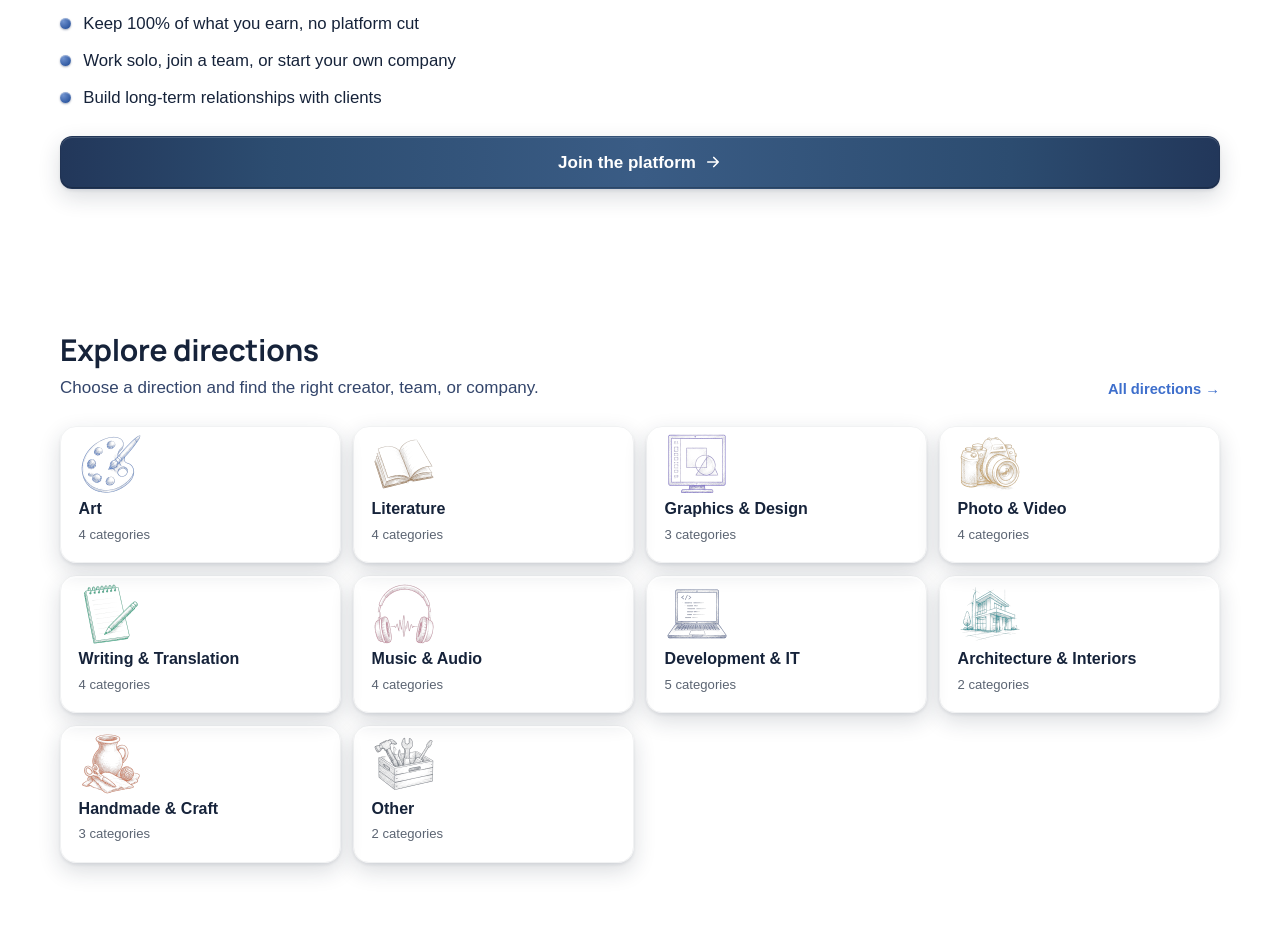
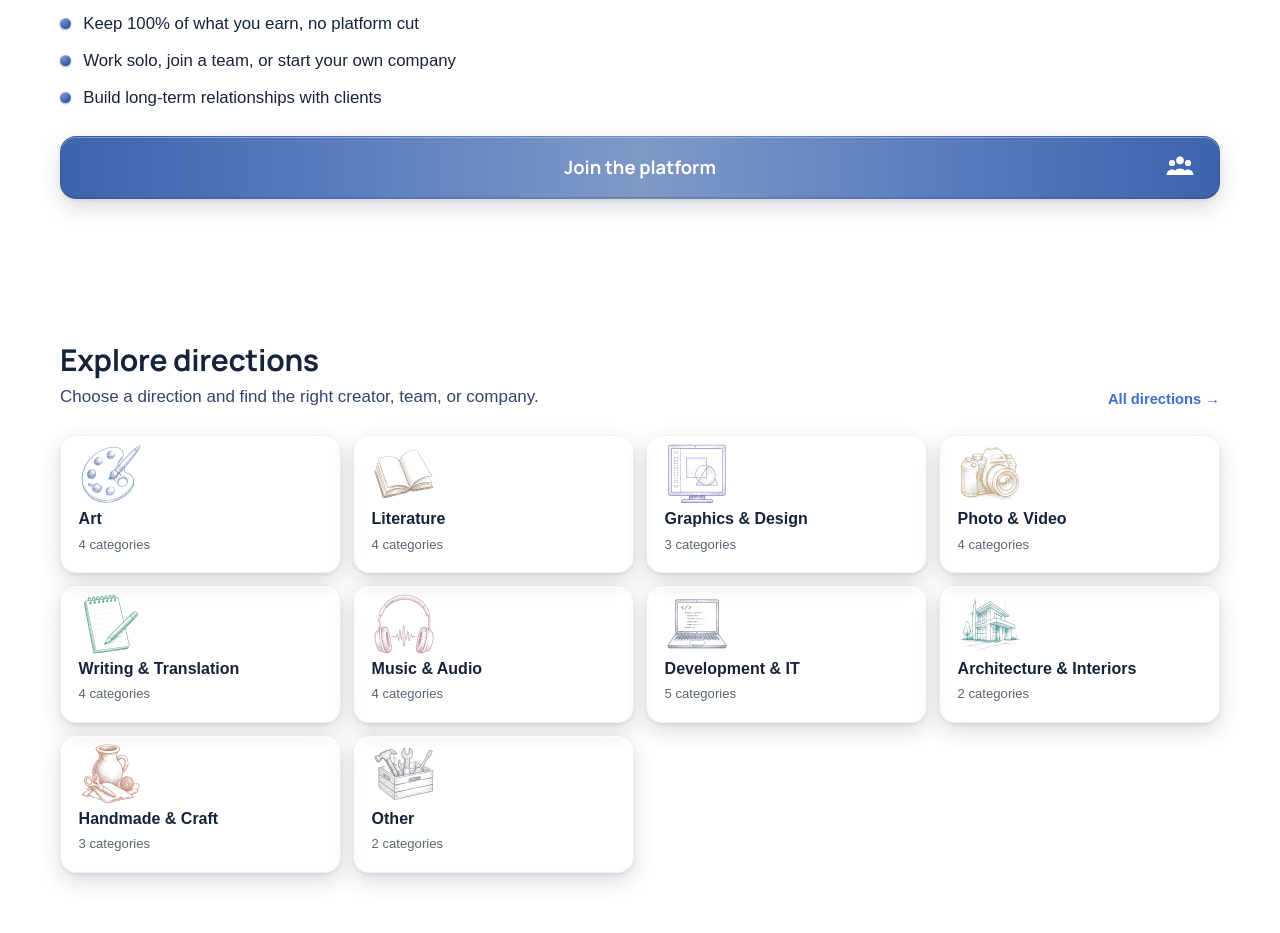
Before and after one commit to dm100usa-oss/no-ai-marketplace, a Next.js app: page /en in a window 1280 px wide. Shown: the part 1580-2513 px from the top of the page. Built offline with nearby package versions, Linux system fonts and the light colour scheme; a web font is replaced by a local one.

Commit message:
Add files via upload

```diff
--- a/src/app/[lang]/page.tsx
+++ b/src/app/[lang]/page.tsx
@@ -9,6 +9,7 @@ import { StatsBand } from "@/components/StatsBand";
 import {
   ArrowRight,
   CheckShield,
+  TeamIcon,
 } from "@/components/icons";
 import { getDictionary } from "@/i18n";
 import { categoryCount } from "@/lib/plural";
@@ -273,10 +274,25 @@ export default async function HomePage({
             </ul>
           </div>
 
+          {/* Built to match the find button above it exactly: same rounding,
+              same padding, same type size, same lift. Only the colour differs,
+              and the icon on the right is a team rather than a magnifier. */}
           <div className="mt-6">
-            <LocaleLink lang={locale} href="/join" className="btn btn-ink btn-lg btn-full">
-              {dict.home.heroJoinButton}
-              <ArrowRight size={18} />
+            <LocaleLink
+              lang={locale}
+              href="/join"
+              className="join-btn press-btn relative flex w-full items-center justify-center rounded-2xl px-6 py-4"
+              style={{ color: "#ffffff" }}
+            >
+              <span
+                className="text-[1.15rem] font-bold"
+                style={{ fontFamily: "var(--font-display)" }}
+              >
+                {dict.home.heroJoinButton}
+              </span>
+              <span className="absolute right-6 flex items-center" aria-hidden>
+                <TeamIcon size={30} />
+              </span>
             </LocaleLink>
           </div>
 
--- a/src/app/globals.css
+++ b/src/app/globals.css
@@ -515,3 +515,47 @@ a { color: inherit; text-decoration: none; }
     inset 0 1px 0 rgba(255, 255, 255, 0.16),
     0 1px 3px rgba(22, 35, 58, 0.14);
 }
+
+/* The join button: same slab as .find-btn, lighter.
+
+   Same five-stop scheme, but the edges go deeper than the find button's
+   and the centre stays light, so the two read as a pair with the find
+   button clearly first. The centre is deliberately not as pale as it
+   could be: white text sits in the middle of the button, and a paler
+   core would drop it below a readable contrast. */
+.join-btn {
+  background: linear-gradient(
+    to right,
+    #3d63ab 0%,
+    #5578bd 20%,
+    #7f99c6 50%,
+    #5578bd 80%,
+    #3d63ab 100%
+  );
+  box-shadow:
+    inset 0 1px 0 rgba(255, 255, 255, 0.34),
+    inset 0 -1px 0 rgba(22, 35, 58, 0.16),
+    var(--shadow-raise);
+  border-color: rgba(22, 35, 58, 0.10);
+}
+.join-btn:hover {
+  box-shadow:
+    inset 0 1px 0 rgba(255, 255, 255, 0.34),
+    inset 0 -1px 0 rgba(22, 35, 58, 0.16),
+    var(--shadow-raise-hover);
+}
+/* Pressed: the whole slab goes down and darkens, keeping the gradient
+   rather than flattening to the single --press-bg colour .press-btn sets. */
+.join-btn:active {
+  background: linear-gradient(
+    to right,
+    #345490 0%,
+    #4867a2 20%,
+    #6c83a9 50%,
+    #4867a2 80%,
+    #345490 100%
+  ) !important;
+  box-shadow:
+    inset 0 1px 0 rgba(255, 255, 255, 0.16),
+    0 1px 3px rgba(22, 35, 58, 0.14);
+}
--- a/src/components/icons.tsx
+++ b/src/components/icons.tsx
@@ -102,3 +102,30 @@ export const SparkIcon = ({ size = 22, className = "", strokeWidth = 2 }: P) =>
     <circle cx="12" cy="12" r="2.5" fill="currentColor" />
   </svg>
 );
+
+/**
+ * Three filled silhouettes: a team.
+ *
+ * Filled rather than outlined, unlike everything above it, and on its own
+ * wider viewBox — three figures squeezed into the shared 24-square would
+ * either touch or shrink to nothing. The middle one stands taller and
+ * slightly forward so the group reads as a group and not as three equal
+ * marks in a row.
+ */
+export const TeamIcon = ({ size = 27, className = "" }: { size?: number; className?: string }) => (
+  <svg
+    width={size}
+    height={(size * 24) / 30}
+    viewBox="0 0 30 24"
+    fill="currentColor"
+    aria-hidden="true"
+    className={className}
+  >
+    <circle cx="7" cy="8" r="3.1" />
+    <path d="M1.5 20c0-3.1 2.5-5.4 5.5-5.4s5.5 2.3 5.5 5.4z" />
+    <circle cx="23" cy="8" r="3.1" />
+    <path d="M17.5 20c0-3.1 2.5-5.4 5.5-5.4s5.5 2.3 5.5 5.4z" />
+    <circle cx="15" cy="5.4" r="3.8" />
+    <path d="M8.4 20c0-3.7 3-6.6 6.6-6.6s6.6 2.9 6.6 6.6z" />
+  </svg>
+);
--- a/src/i18n/dictionaries/ru.ts
+++ b/src/i18n/dictionaries/ru.ts
@@ -124,7 +124,7 @@ export const ru: Dictionary = {
       "Выстраивайте долгосрочное сотрудничество с клиентами",
     ],
     heroJoinButton: "Стать участником",
-    heroFindButton: "Найти автора",
+    heroFindButton: "Найти исполнителя",
     heroActions: [
       { hint: "Автора", label: "для конкретной задачи", href: "/directions?type=creator" },
       { hint: "Команду", label: "под ваш проект", href: "/directions?type=team" },
```
